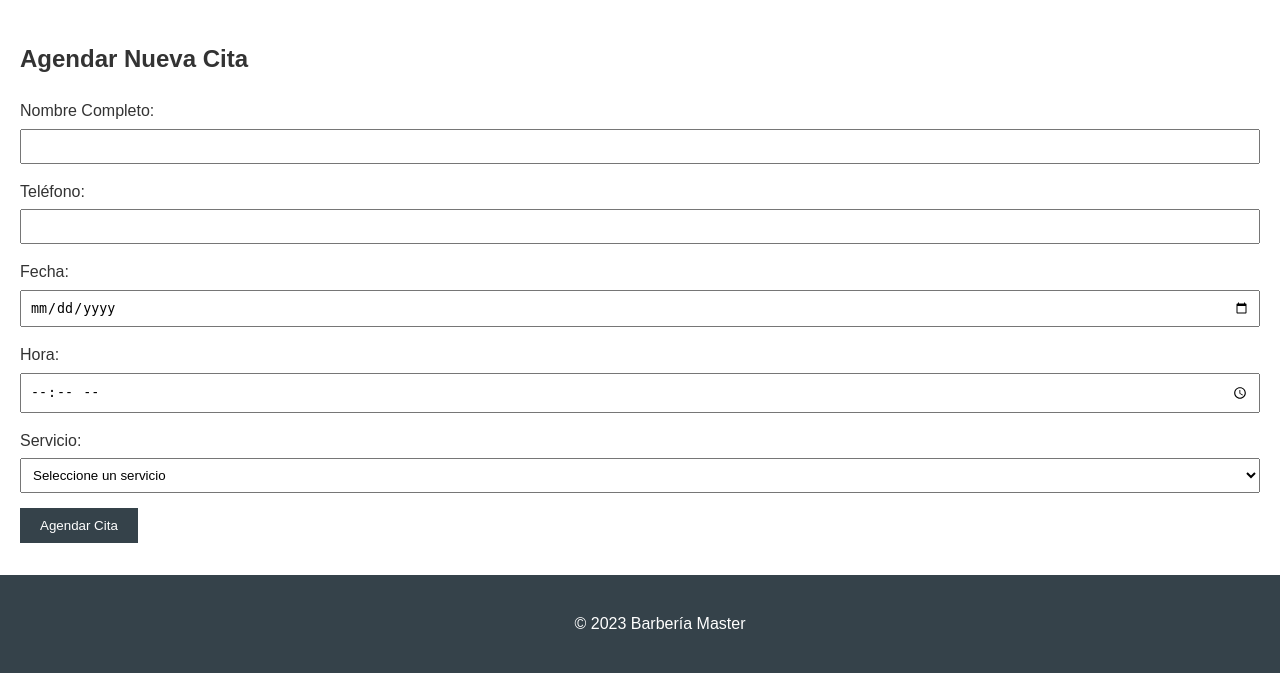
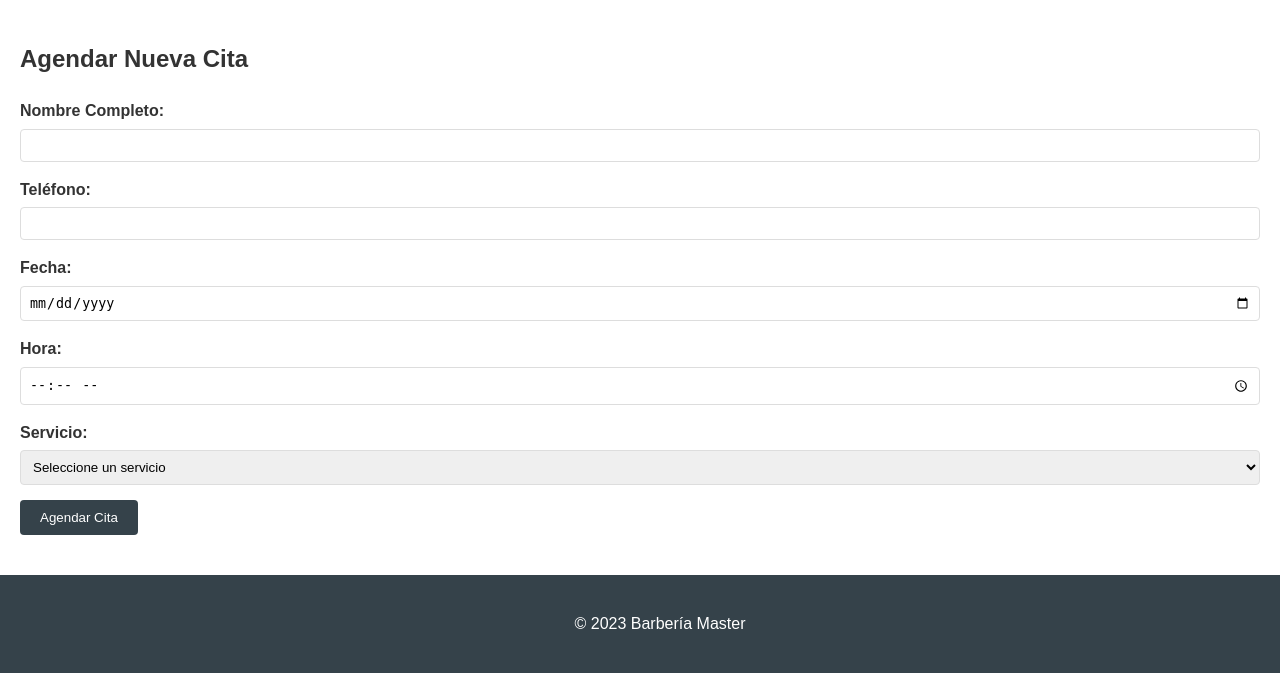
Before and after one commit to adaintel/barberia-citas, a Flask app: page /citas in a window 1280 px wide. Shown: the part 127-800 px from the top of the page. Run offline with Flask 3, Linux system fonts and the light colour scheme.

Commit message:
Update style.css
dwdwdwd

```diff
--- a/static/style.css
+++ b/static/style.css
@@ -30,6 +30,7 @@
 
 main {
     padding: 20px;
+    margin-bottom: 60px; /* Para el footer */
 }
 
 .hero {
@@ -47,6 +48,7 @@
     text-decoration: none;
     border: none;
     cursor: pointer;
+    border-radius: 4px;
 }
 
 .btn:hover {
@@ -60,6 +62,7 @@
 .form-group label {
     display: block;
     margin-bottom: 5px;
+    font-weight: bold;
 }
 
 .form-group input,
@@ -67,6 +70,8 @@
     width: 100%;
     padding: 8px;
     box-sizing: border-box;
+    border: 1px solid #ddd;
+    border-radius: 4px;
 }
 
 table {
@@ -101,6 +106,13 @@
 .flash.success {
     background-color: #d4edda;
     color: #155724;
+    border: 1px solid #c3e6cb;
+}
+
+.flash.danger {
+    background-color: #f8d7da;
+    color: #721c24;
+    border: 1px solid #f5c6cb;
 }
 
 footer {
```
